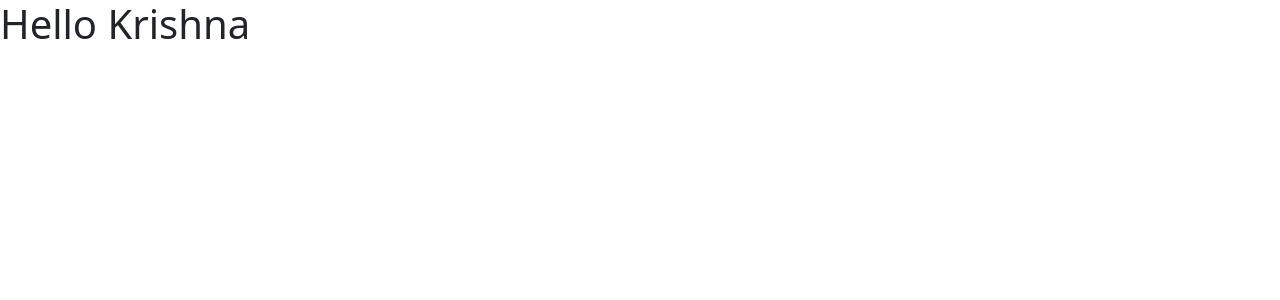
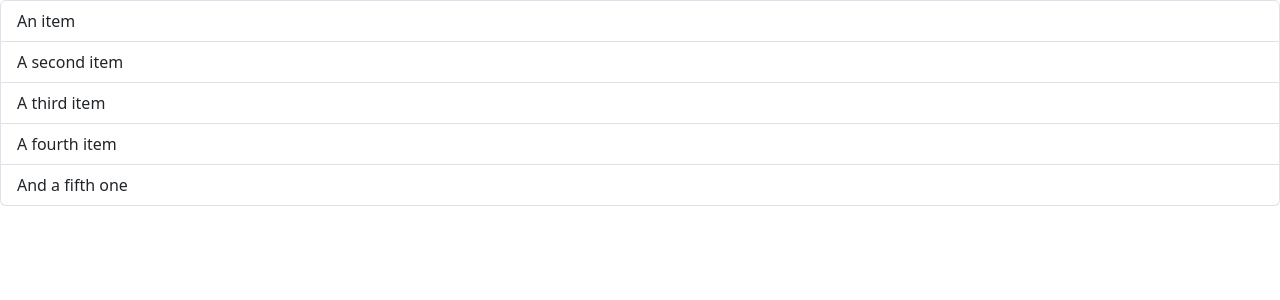
Before and after one commit to notkrises/react-course, a React (Vite) app: page / in a window 1280 px wide. Shown: the top 300 px of the page. Built offline with nearby package versions, Linux system fonts and the light colour scheme.

Commit message:
Creating a List Group Component

```diff
--- a/src/App.tsx
+++ b/src/App.tsx
@@ -1,8 +1,8 @@
-import Message from "./Message"
+import ListGroup from "./components/ListGroup";
 
 function App() {
   // Two ways of closing: "<Message />" or "<Message></Message>"
-  return <div><Message /></div>
+  return <div><ListGroup /></div>
 }
 
 export default App;
--- /dev/null
+++ b/src/components/ListGroup.tsx
@@ -0,0 +1,13 @@
+function ListGroup() {
+  return (
+    <ul className="list-group">
+      <li className="list-group-item">An item</li>
+      <li className="list-group-item">A second item</li>
+      <li className="list-group-item">A third item</li>
+      <li className="list-group-item">A fourth item</li>
+      <li className="list-group-item">And a fifth one</li>
+    </ul>
+  );
+}
+
+export default ListGroup;
```
